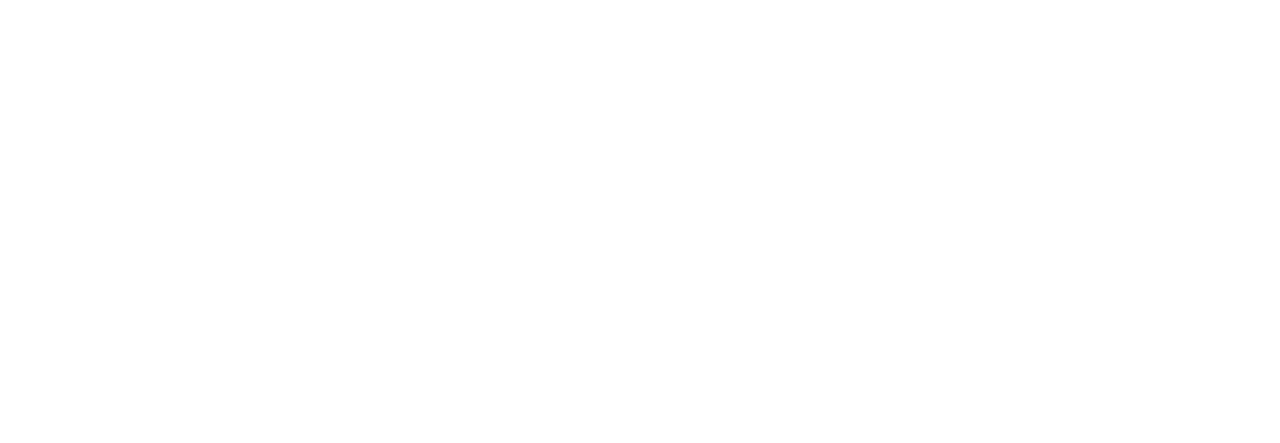
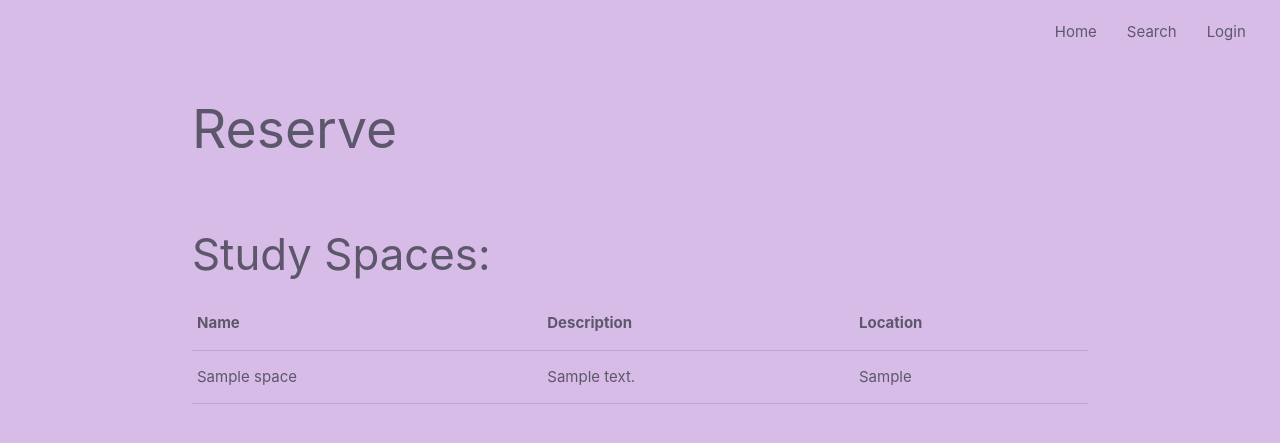
Before and after one commit to airfork/cs4740-project, a CodeIgniter app: page /database/index.php/users/reserve in a window 1280 px wide. Before the commit the part shown is empty. Shown: the top 443 px of the page. Run offline with CodeIgniter, Linux system fonts and the light colour scheme; tables that the repository leaves empty or names only in its code hold one stand-in row (values such as "Sample post").

Commit message:
study_spaces overhaul

```diff
--- a/application/controllers/Users.php
+++ b/application/controllers/Users.php
@@ -126,7 +126,8 @@ class Users extends CI_Controller {
         // );
         // $data['study_spaces'] = $study_spaces;
         // $data['logged_in'] = $this->is_signed_in();
-        $this->load->view('study_spaces/index', $data);
+        //$this->load->view('study_spaces/index', $data);
+        $this->load->view('users/reserve', $data);
     }
 
     public function logout() {
--- a/application/models/Studyspaces_model.php
+++ b/application/models/Studyspaces_model.php
@@ -8,7 +8,9 @@ class Studyspaces_model extends CI_Model {
     public function get() {
         //$sql = "SELECT name, description, location, reservedUntil FROM study_spaces INNER JOIN reserves WHERE DATETIME_DIFF(reservedUntil,CURRENT_DATETIME(),MILLISECOND) < 0"
         //$sql = "SELECT name, description, location, reservedUntil FROM study_spaces INNER JOIN reserves";
-        $sql = "SELECT name, description, location FROM study_spaces";
+        $sql = "SELECT s.name, s.description, s.location, s.space_id,
+                (SELECT count(student_id) FROM reserves WHERE space_id = s.space_id AND reservedUntil > now()) AS already_reserved
+                FROM study_spaces s"; //may not work, but idea is to have all study spaces report back whether they are reserved
         $query = $this->db->query($sql);
         return $query->result_array();
     }
--- a/application/views/study_spaces/index.php
+++ b/application/views/study_spaces/index.php
@@ -1,5 +1,5 @@
 <?php
-if (!empty($study_spaces) and $logged_in) { ?>
+if (!empty($study_spaces)) { ?> <!-- if (!empty($study_spaces) and $logged_in) { ?> -->
     <h3>Study Spaces:</h3>
     <table>
         <thead>
@@ -16,7 +16,7 @@ if (!empty($study_spaces) and $logged_in) { ?>
             if($study_space['already_reserved'] != 0) {
                 $already_reserved = true;
             }
-            if ($reserved) {
+            if ($already_reserved) {
                 echo '<tr class="search-list already_reserved" onclick="alreadyReserved()">';
             } else {
                 echo "<tr class=\"search-list\" onclick=\"reserveSpace('{$study_space['space_id']}')\">";
```
